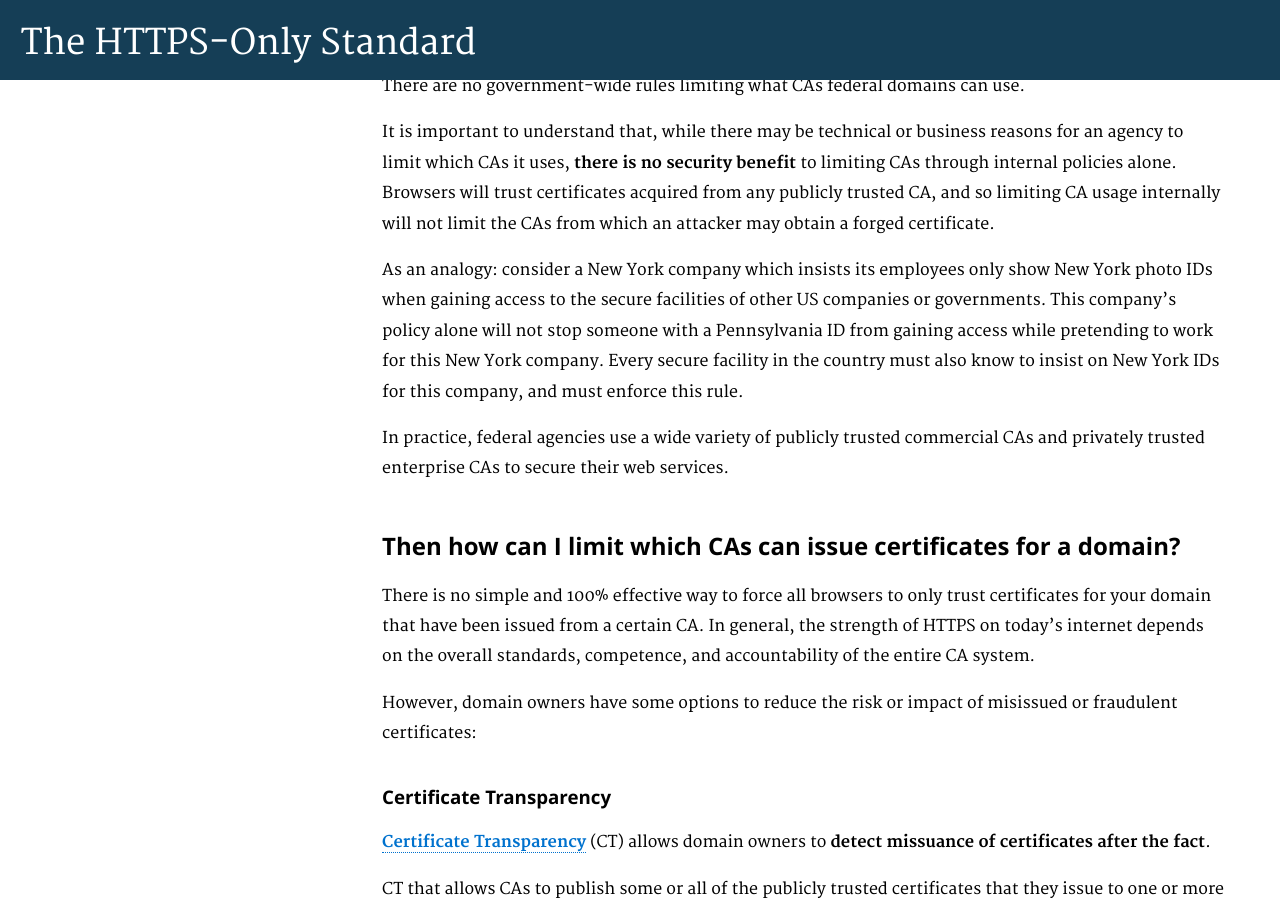
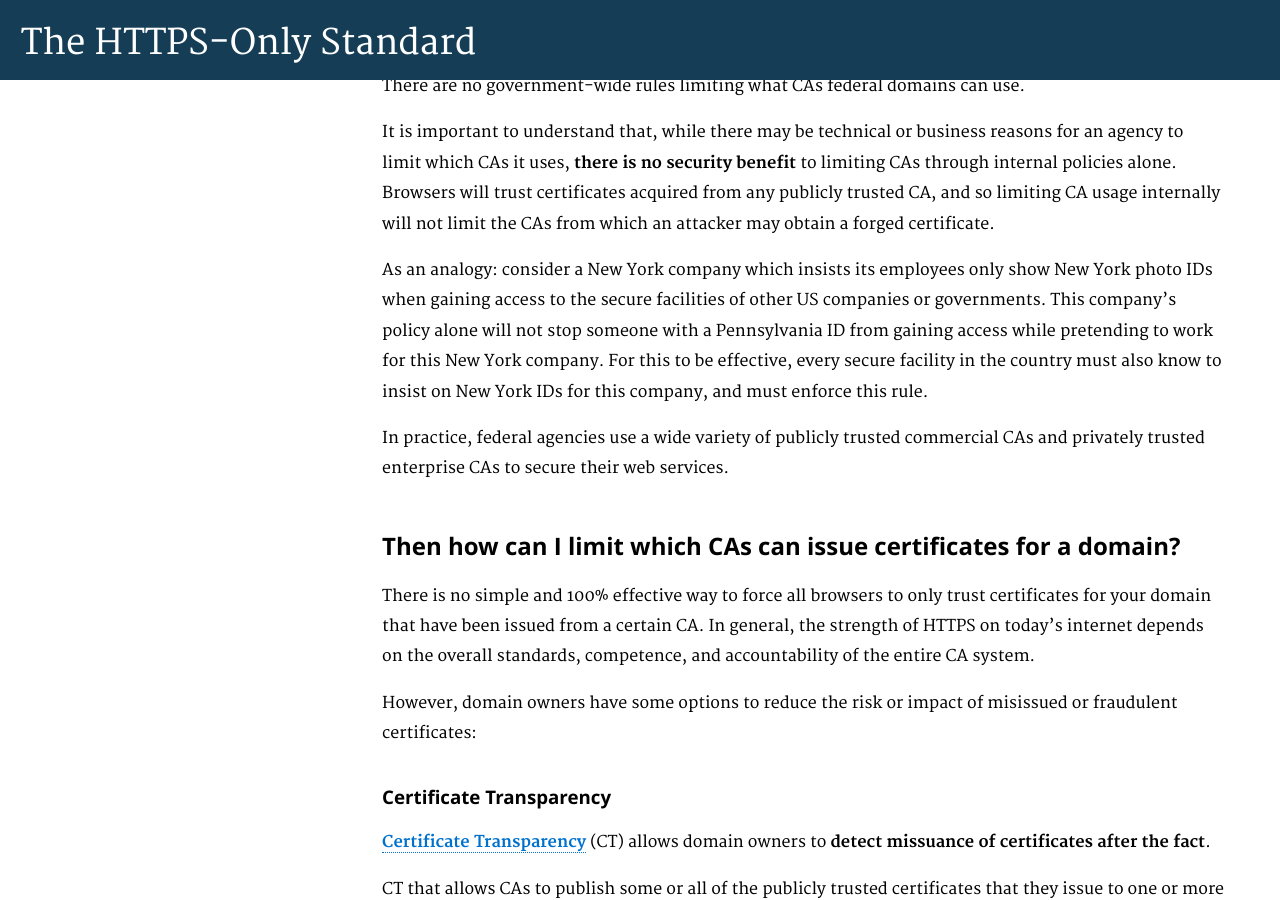
Before and after one commit to GSA/https, a Jekyll site: the page built from pages/certificates.md, in a window 1280 px wide and 900 px high, scrolled down 3207 px. Built offline with Jekyll 4.4.1, drawn with Linux system fonts in a browser that asks for light colours; Markdown is read by kramdown in place of the engine named in the settings.

Commit message:
sentence tweak for clarity

```diff
--- a/pages/certificates.md
+++ b/pages/certificates.md
@@ -76,7 +76,7 @@ There are no government-wide rules limiting what CAs federal domains can use.
 
 It is important to understand that, while there may be technical or business reasons for an agency to limit which CAs it uses, **there is no security benefit** to limiting CAs through internal policies alone. Browsers will trust certificates acquired from any publicly trusted CA, and so limiting CA usage internally will not limit the CAs from which an attacker may obtain a forged certificate.
 
-As an analogy: consider a New York company which insists its employees only show New York photo IDs when gaining access to the secure facilities of other US companies or governments. This company's policy alone will not stop someone with a Pennsylvania ID from gaining access while pretending to work for this New York company. Every secure facility in the country must also know to insist on New York IDs for this company, and must enforce this rule.
+As an analogy: consider a New York company which insists its employees only show New York photo IDs when gaining access to the secure facilities of other US companies or governments. This company's policy alone will not stop someone with a Pennsylvania ID from gaining access while pretending to work for this New York company. For this to be effective, every secure facility in the country must also know to insist on New York IDs for this company, and must enforce this rule.
 
 In practice, federal agencies use a wide variety of publicly trusted commercial CAs and privately trusted enterprise CAs to secure their web services.
 
```
